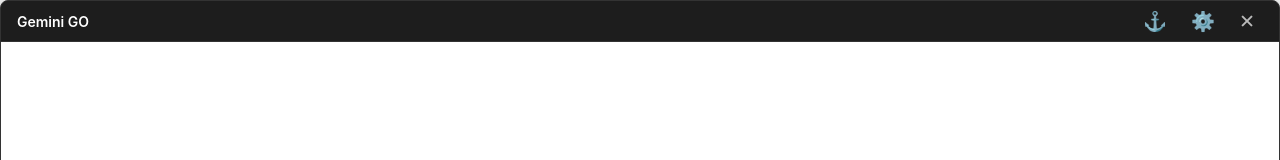
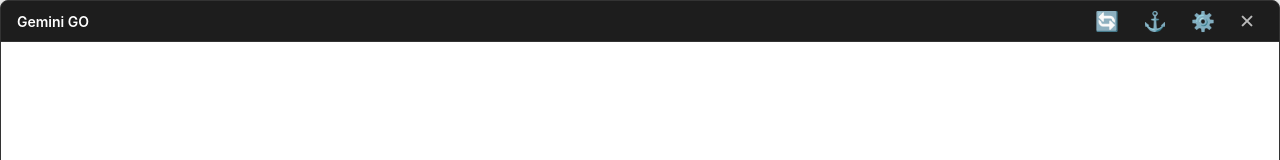
Before and after one commit to koliploik/gemini-go, a React (Vite) app: page / in a window 1280 px wide. Shown: the top 160 px of the page. Built offline with nearby package versions, Linux system fonts and the light colour scheme.

Commit message:
feat: add refresh button and bump version to 1.0.11

```diff
--- a/electron/main.ts
+++ b/electron/main.ts
@@ -37,6 +37,11 @@ function createWindow() {
             contextIsolation: true,
         },
     })
+
+    // Set a custom User Agent to mimic a standard Chrome browser
+    // This is crucial for Google services to work correctly without blocking "Electron"
+    const userAgent = 'Mozilla/5.0 (Windows NT 10.0; Win64; x64) AppleWebKit/537.36 (KHTML, like Gecko) Chrome/120.0.0.0 Safari/537.36'
+    win.webContents.setUserAgent(userAgent)
 
     if (VITE_DEV_SERVER_URL) {
         win.loadURL(VITE_DEV_SERVER_URL)
--- a/package.json
+++ b/package.json
@@ -1,7 +1,7 @@
 {
   "name": "gemini-go",
   "private": true,
-  "version": "1.0.9",
+  "version": "1.0.11",
   "author": "Antigravity",
   "description": "Gemini Desktop App",
   "main": "dist-electron/main.js",
--- a/src/App.tsx
+++ b/src/App.tsx
@@ -1,4 +1,4 @@
-import { useState, useEffect } from 'react'
+import { useState, useEffect, useRef } from 'react'
 
 function App() {
   const [isAlwaysOnTop, setIsAlwaysOnTop] = useState(false)
@@ -13,6 +13,7 @@ function App() {
   const [shortcutKey, setShortcutKey] = useState(() => {
     return localStorage.getItem('shortcutKey') || 'Alt+Space'
   })
+  const webviewRef = useRef<any>(null)
 
   // Sync initial state on mount (in case main process differs)
   useEffect(() => {
@@ -58,6 +59,12 @@ function App() {
     window.electronAPI.close()
   }
 
+  const handleReload = () => {
+    if (webviewRef.current) {
+      webviewRef.current.reload()
+    }
+  }
+
   const handleLogout = () => {
     if (confirm('Are you sure you want to clear your session and logout?')) {
       window.electronAPI.clearSession()
@@ -70,6 +77,13 @@ function App() {
       <header className="titlebar">
         <div className="app-title">Gemini GO</div>
         <div className="controls">
+          <button
+            className="control-btn"
+            onClick={handleReload}
+            title="Refresh"
+          >
+            🔄
+          </button>
           <button
             className={`control-btn ${isAlwaysOnTop ? 'active' : ''}`}
             onClick={handleToggleTop}
@@ -152,8 +166,10 @@ function App() {
       ) : (
         <div className="webview-container">
           <webview
+            ref={webviewRef}
             src="https://gemini.google.com"
             className="gemini-view"
+            useragent="Mozilla/5.0 (Windows NT 10.0; Win64; x64) AppleWebKit/537.36 (KHTML, like Gecko) Chrome/120.0.0.0 Safari/537.36"
             // @ts-ignore
             allowpopups="true"
           />
```
